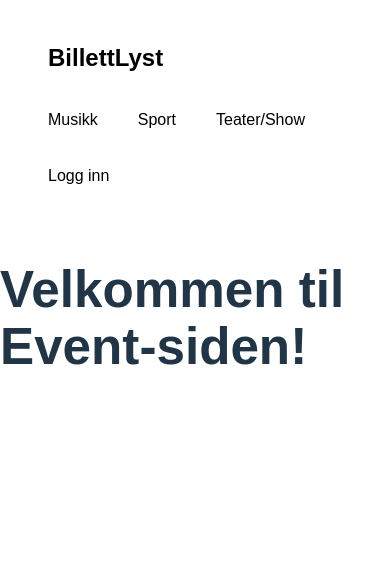
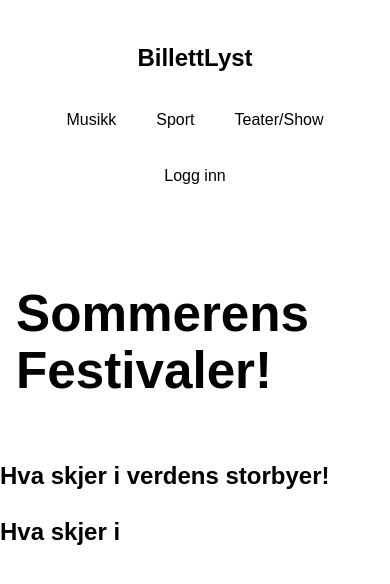
Before and after one commit to CelinaPs/Eksamen_UIN, a React (Vite) app: page / in a window 390 px wide. Shown: the top 584 px of the page. Built offline with nearby package versions, Linux system fonts and the light colour scheme.

Commit message:
lagt til mer css og html

```diff
--- a/src/components/Dashboard.jsx
+++ b/src/components/Dashboard.jsx
@@ -1,12 +1,12 @@
 export default function Dashboard() {
   return (
-    <div>
-      <h1>Min side / Logg inn</h1>
+    <section className="loggin">
+      <h1>Logg inn</h1>
       <form>
-        <label>Brukernavn:</label>
+        <label>Brukernavn: </label>
         <input type="text" name="username" />
         <button type="submit">Logg inn</button>
       </form>
-    </div>
+    </section>
   );
 }
--- a/src/components/Home.jsx
+++ b/src/components/Home.jsx
@@ -2,9 +2,18 @@ import Api from "../Api";
 
 export default function Home() {
   return (
-    <div>
-      <h1>Velkommen til Event-siden!</h1>
-      <Api />
-    </div>
+    <>
+      <section>
+        <h1>Sommerens Festivaler!</h1>
+        <Api />
+      </section>
+      <section>
+        <h2>Hva skjer i verdens storbyer!</h2>
+        <ul>
+          {/*Her må vi legge inn button til byene ved bruk av dynamisk kode!!*/}
+        </ul>
+        <h2>Hva skjer i {/*Sette inn dynamisk kode */}</h2>
+      </section>
+    </>
   );
 }
--- a/src/styles/Layout.scss
+++ b/src/styles/Layout.scss
@@ -6,8 +6,14 @@ body,
   padding: 0;
   font-family: "Montserrat", sans-serif;
   background-color: #fff;
+  color: #010101;
   width: 100%;
-  height: 100%;
+  min-height: 100vh;
+}
+
+h1 {
+  padding: 1rem;
+  font-size: 20px;
 }
 
 //CSS for Nav
@@ -127,8 +133,25 @@ body,
   }
 }
 
+//CSS for Dashboard
+.loggin {
+  padding: 2rem;
+
+  input {
+    background-color: #fff;
+  }
+}
+
 //CSS for mobil
 @media (max-width: 900px) {
+  h1 {
+    font-size: 23px;
+  }
+
+  .navigation {
+    flex-direction: column;
+    align-items: center;
+  }
   .event-grid {
     grid-template-columns: 1fr;
   }
```
